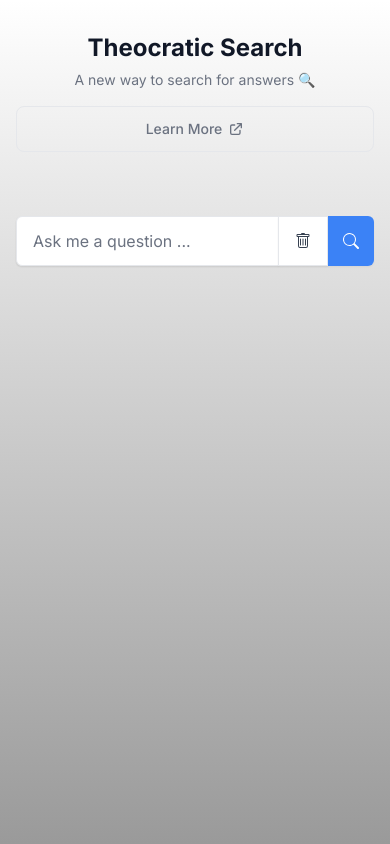
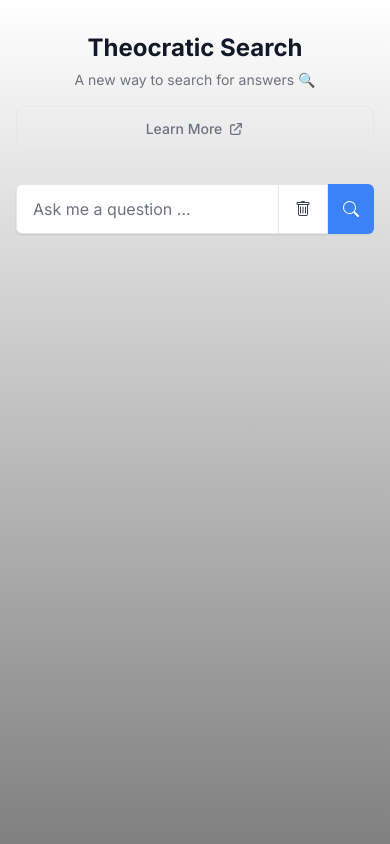
Before and after one commit to rimorin/theocratic-search, a Next.js app: page / in a window 390 px wide. Shown: the top 844 px of the page. Built offline with nearby package versions, Linux system fonts and the light colour scheme.

Commit message:
improved css

```diff
--- a/app/globals.css
+++ b/app/globals.css
@@ -10,4 +10,5 @@ body {
   background: linear-gradient(to bottom,
       transparent,
       rgb(var(--background-rgb)));
+  min-height: 100vh;
 }
--- a/app/page.tsx
+++ b/app/page.tsx
@@ -60,7 +60,7 @@ export default function Home() {
             </div>
           </div>
         )}
-        <div className="mx-auto max-w-screen-xl px-4 py-8 sm:px-6 sm:py-12 lg:px-8">
+        <div className="mx-auto max-w-screen-xl px-4 pt-8 sm:px-6 sm:py-12 lg:px-8">
           <div className="sm:flex sm:items-center sm:justify-between">
             <div className="text-center sm:text-left">
               <h1 className="text-2xl font-bold text-gray-900 sm:text-3xl">
@@ -103,7 +103,7 @@ export default function Home() {
           </div>
         </div>
       </header>
-      <div className="mx-auto max-w-screen-xl min-h-screen px-4 sm:px-6 lg:px-8">
+      <div className="mx-auto max-w-screen-xl px-4 sm:px-6 lg:px-8">
         <form className="mx-auto mb-0 mt-8 space-y-4">
           <div>
             <label
```
